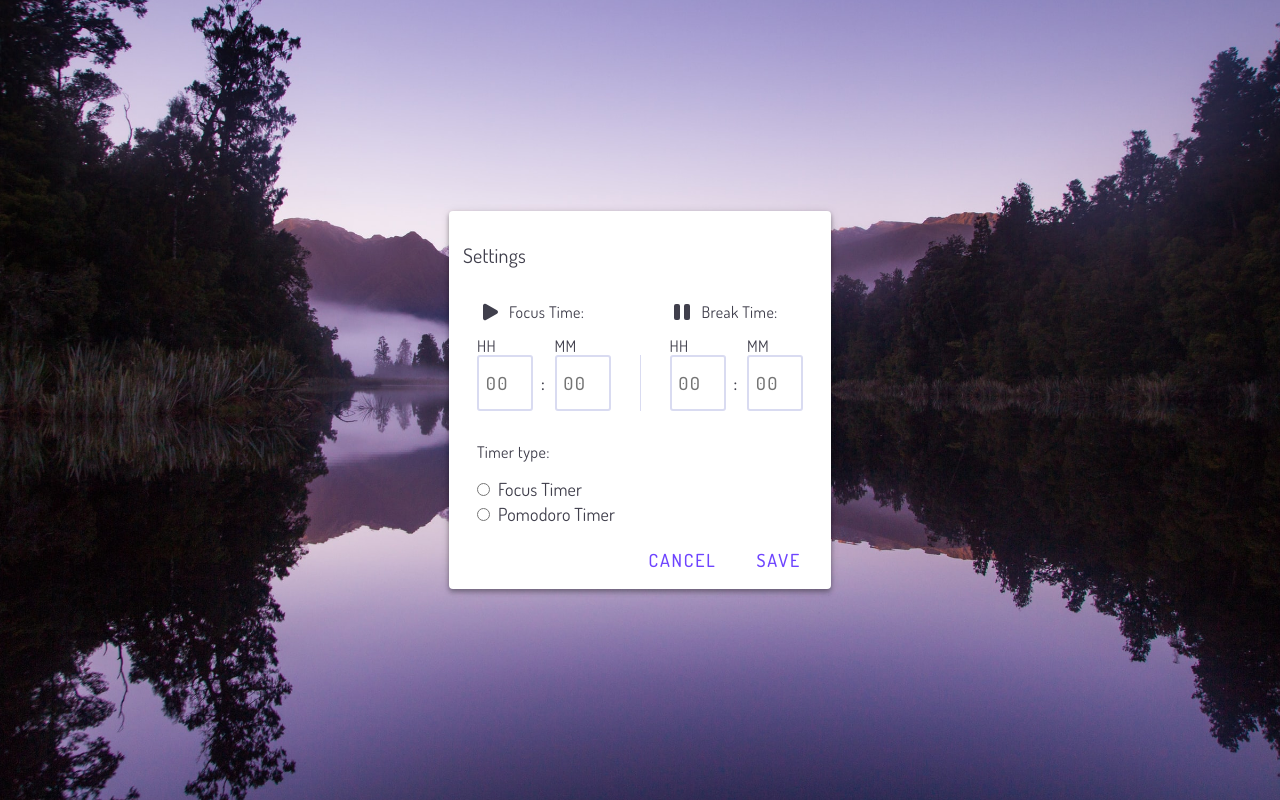
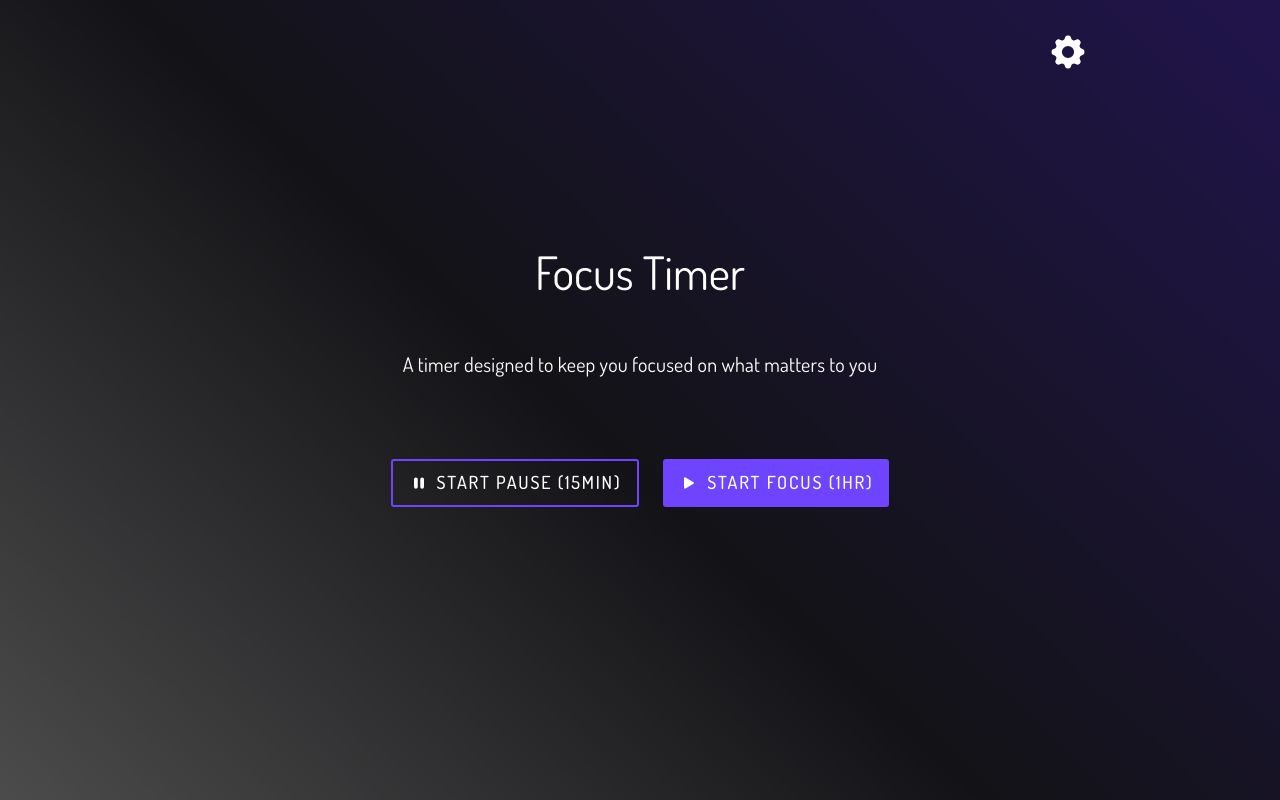
Before and after one commit to msosadesign/focus-timer, a React (Create React App) app: page / in a window 1280 px wide. Built offline with nearby package versions, Linux system fonts and the light colour scheme.

Commit message:
Add react-icons and finish basic html/css

```diff
--- a/package.json
+++ b/package.json
@@ -9,6 +9,7 @@
     "node-sass": "^6.0.0",
     "react": "^17.0.2",
     "react-dom": "^17.0.2",
+    "react-icons": "^4.2.0",
     "react-scripts": "4.0.3",
     "web-vitals": "^1.1.2"
   },
--- a/src/App.js
+++ b/src/App.js
@@ -1,16 +1,22 @@
 import './scss/styles.scss';
+import { IconContext } from 'react-icons/lib';
+
 // import Timer from './components/timer'
-// import LandingPage from './components/landing';
-import Settings from './components/settings'
+import LandingPage from './components/landing';
+// import Settings from './components/settings'
 
 function App() {
   return (
-    <main>
 
-      {/* <Timer /> */}
-      {/* <LandingPage /> */}
-      <Settings />
-    </main>
+
+    <IconContext.Provider value={{ size:"20px" }}>
+      <main>
+
+        {/* <Timer /> */}
+        <LandingPage />
+        {/* <Settings /> */}
+      </main>
+    </IconContext.Provider>
   );
 }
 
--- a/src/components/landing.js
+++ b/src/components/landing.js
@@ -1,16 +1,16 @@
 import React from "react";
-import settings from "../icons/settings.svg"
+import { BsPauseFill, BsPlayFill, BsGearFill } from "react-icons/bs";
 
 class LandingPage extends React.Component {
     render() {
         return (
             <div className="landing">
-                <img src={settings} className="settings-icon" alt="settings icon" /><br></br>
+                <BsGearFill className="settings-icon" /><br></br>
                 <h1 className="h2">Focus Timer</h1>
                 <p className="subtitle">A timer designed to keep you focused on what matters to you</p>
                 <div className="landing-fabs">
-                    <button className="fab-secondary"><img src={settings}  alt="settings icon" />Start Pause (15min)</button>
-                    <button className="fab"><img src={settings}  alt="settings icon" />Start Focus (1hr)<img src={settings}  alt="settings icon" /></button>
+                    <button className="fab-secondary"><BsPauseFill className="btn-icon" />Start Pause (15min)</button>
+                    <button className="fab"><BsPlayFill className="btn-icon" />Start Focus (1hr)</button>
 
                 </div>
             </div>
--- a/src/components/settings.js
+++ b/src/components/settings.js
@@ -1,6 +1,5 @@
 import React from "react";
-import pause from "../icons/pause.svg";
-import play from "../icons/play.svg";
+import { BsPlayFill, BsPauseFill } from "react-icons/bs";
 
 class Settings extends React.Component {
     render() {
@@ -12,7 +11,7 @@ class Settings extends React.Component {
                     <fieldset className="time-selectors">
                         <div>
                             <div className="title-w-icon">
-                                <img src={play}  alt="play icon" />
+                                <BsPlayFill />
                                 <p className="caption">Focus Time:</p>
                             </div>
                             <label className="caption" htmlFor="focus-hour">HH
@@ -30,7 +29,7 @@ class Settings extends React.Component {
 
                         <div>
                             <div className="title-w-icon">
-                                <img src={pause}  alt="pause icon" />
+                            <BsPauseFill />
                                 <p className="caption">Break Time:</p>
                             </div>
                             <label className="caption" htmlFor="break-hour">HH
--- a/src/scss/components/_buttons.scss
+++ b/src/scss/components/_buttons.scss
@@ -15,7 +15,7 @@
     }
     &:active {
         box-shadow: none;
-        background-color: $primaryOverlay-pressed
+        background-color: $primaryOverlay-pressed;
     }
 }
 
@@ -37,12 +37,14 @@
     gap: 8px;
 
     transition: background-color 0.2s, box-shadow 0.2s;
-    & > img {
-        width: 24px;
-        height: 24px;
+    & :first-child  {
         color: $lightSurface;
-        padding: 2px;
     }
+}
+
+.btn-icon {
+    size: 20px;
+    color: $lightSurface;
 }
 
 .btn-outlined {
--- a/src/scss/components/_grid.scss
+++ b/src/scss/components/_grid.scss
@@ -129,7 +129,7 @@ q,
     top: 16px;
     right: 16px;
     @include mq($break-md) {
-        right: 76px;
+        right: 32px;
         top: 32px;
     }
     @include mq($break-lg) {
@@ -195,7 +195,8 @@ fieldset {
     display: flex;
     flex-direction: row;
     gap: 8px;
-    & img {
+    & :first-child {
         align-self: center;
+        color: $darkSurface;
     }
 }
--- a/src/scss/components/_images.scss
+++ b/src/scss/components/_images.scss
@@ -1,8 +1,14 @@
 body {
     background-image: url(../../images/background.jpg);
+
     background-position: center;
     background-size: cover;
     height: 100vh;
+
+    @include mq($break-xl) {
+        background-color: #4158d0;
+        background-image: linear-gradient(43deg, $lightSurface 0%, $darkSurface 46%, $colorPrimary 100%);
+    }
 }
 
 .landing {
```
Also changed, not shown: src/components/timer.js (+2 -10 lines), 1 other file (tests, documents, lock files or other folders).
